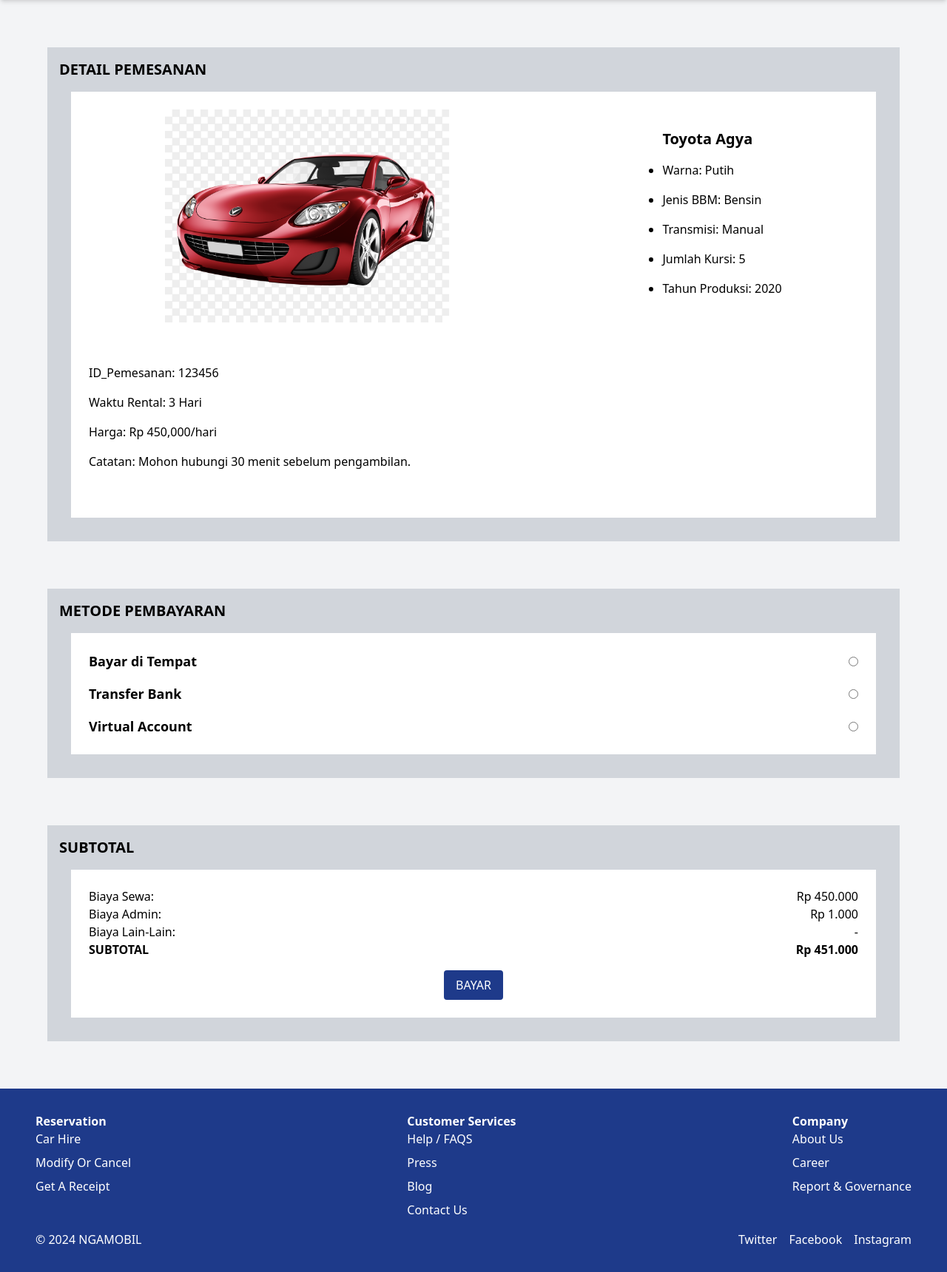
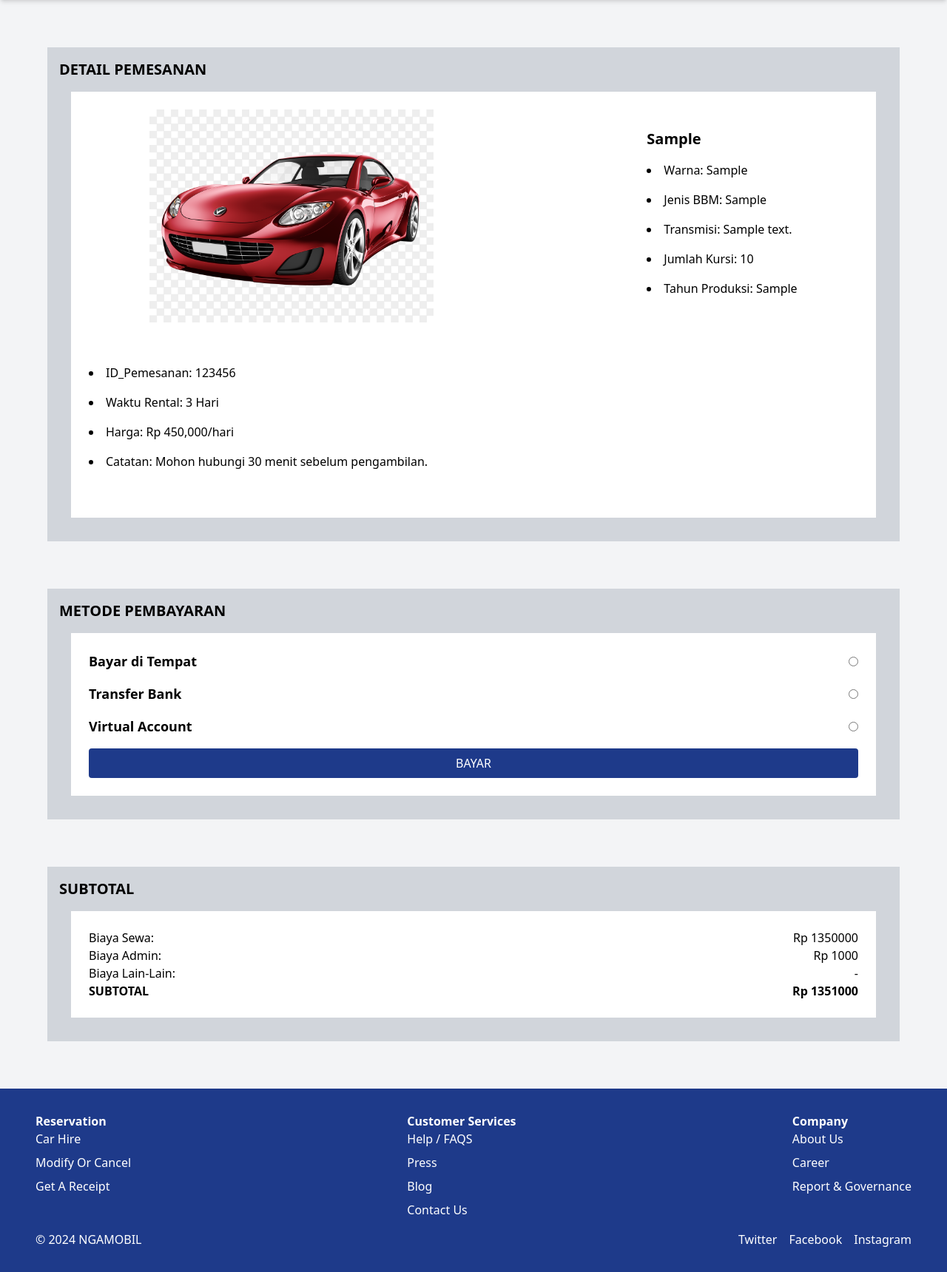
Before and after one commit to aidanismail/Ngamobil, a PHP site: page / in a window 1280 px wide. Shown: the part 72-1792 px from the top of the page at 74% size. Run offline with PHP 8.4, Linux system fonts and the light colour scheme; tables that the repository leaves empty or names only in its code hold one stand-in row (values such as "Sample post"); some libraries are stand-ins or nearby versions.

Commit message:
mau coba php in dulu, file HTML lu ada di WA dan

```diff
--- /dev/null
+++ b/database.php
@@ -0,0 +1,14 @@
+<?php
+$servername = "localhost";
+$username = "root";
+$password = "mysql";
+$dbname = "ngamobil";
+
+// Create connection
+$conn = new mysqli($servername, $username, $password, $dbname);
+
+// Check connection
+if ($conn->connect_error) {
+    die("Connection failed: " . $conn->connect_error);
+}
+?>
--- a/index.html
+++ b/index.php
@@ -3,14 +3,14 @@
 <head>
   <meta charset="UTF-8">
   <meta name="viewport" content="width=device-width, initial-scale=1.0">
-  <!-- Tailwind CSS -->
   <link rel="stylesheet" href="styles.css">
   <script src="https://cdn.tailwindcss.com"></script>
   <script src="./index.js"></script>
   <title>Ngamobil</title>
 </head>
 <body class="bg-gray-100">
-  <!-- Header / Nav -->
+  <?php include 'database.php'; ?>
+
   <header class="flex items-center justify-between p-1 bg-white shadow-md">
     <div class="flex items-center space-x-1">
       <img src="./src/logo-ngamobil.jpg" alt="logo-website" class="h-16 w-20">
@@ -30,34 +30,47 @@
       </div>
     </nav>
   </header>
-  <!--/Header / nav-->
-  <!--hamburger menu-->
   <div id="mobile-menu" class="menu-closed md:hidden">
     <a href="#" class="block px-4 py-2 text-gray-700">Home</a>
     <a href="#" class="block px-4 py-2 text-gray-700">Contact</a>
   </div>
-  <!--/hamburger menu-->
 
-  <!--detail pemesanan-->
   <div id="detail-pemesanan" class="m-16 bg-gray-300 p-4">
     <h1 class="text-xl font-bold mb-4">DETAIL PEMESANAN</h1>
     <div class="m-4 bg-white p-6">
       <div class="flex flex-col space-y-4">
-        <div class="flex flex-row justify-center mx-8 gap-72">
-          <img src="./src/contoh-mobil.png" alt="contoh-mobil" class="h-auto w-96">
-          <div class="flex flex-col justify-center ">
-            <h2 class="text-xl font-bold mb-2">Toyota Agya</h2>
-            <ul class="list-disc">
-              <li class="py-2">Warna: Putih</li>
-              <li class="py-2">Jenis BBM: Bensin</li>
-              <li class="py-2">Transmisi: Manual</li>
-              <li class="py-2">Jumlah Kursi: 5</li>
-              <li class="py-2">Tahun Produksi: 2020</li>
+        <div class="flex flex-col md:flex-row justify-center mx-8 gap-8 md:gap-72">
+          <?php
+          $sql = "SELECT * FROM kendaraan WHERE id_kendaraan = 1";
+          $result = $conn->query($sql);
+
+          if ($result && $result->num_rows > 0) {
+              $car = $result->fetch_assoc();
+          } else {
+              $car = [
+                  'jenis_mobil' => 'Unknown',
+                  'warna' => 'Unknown',
+                  'jenis_bbm' => 'Unknown',
+                  'transmisi' => 'Unknown',
+                  'jumlah_kursi' => 'Unknown',
+                  'tahun' => 'Unknown',
+              ];
+          }
+          ?>
+          <img src="./src/contoh-mobil.png" alt="contoh-mobil" class="w-full md:w-96 h-auto">
+          <div class="flex flex-col justify-center text-center md:text-left">
+            <h2 class="text-xl font-bold mb-2"><?php echo htmlspecialchars($car['jenis_mobil']); ?></h2>
+            <ul class="list-disc list-inside">
+              <li class="py-2">Warna: <?php echo htmlspecialchars($car['warna']); ?></li>
+              <li class="py-2">Jenis BBM: <?php echo htmlspecialchars($car['jenis_bbm']); ?></li>
+              <li class="py-2">Transmisi: <?php echo htmlspecialchars($car['transmisi']); ?></li>
+              <li class="py-2">Jumlah Kursi: <?php echo htmlspecialchars($car['jumlah_kursi']); ?></li>
+              <li class="py-2">Tahun Produksi: <?php echo htmlspecialchars($car['tahun']); ?></li>
             </ul>
           </div>
         </div>
         <div class="py-8">
-          <ul>
+          <ul class="list-disc list-inside">
             <li class="py-2">ID_Pemesanan: 123456</li>
             <li class="py-2">Waktu Rental: 3 Hari</li>
             <li class="py-2">Harga: Rp 450,000/hari</li>
@@ -67,37 +80,33 @@
       </div>
     </div>
   </div>
-  <!--/detail pemesanan-->
 
-  <!--metode pembayaran-->
   <div id="metode-pembayaran" class="m-16 bg-gray-300 p-4">
     <h1 class="text-xl font-bold mb-4">METODE PEMBAYARAN</h1>
     <div class="m-4 bg-white p-6">
-      <form class="flex flex-col space-y-4">
-        <!-- Bayar di Tempat -->
+      <form class="flex flex-col space-y-4" action="process_form.php" method="POST">
         <label class="flex items-center justify-between cursor-pointer">
           <span class="text-lg font-semibold">Bayar di Tempat</span>
-          <input type="radio" name="payment-method" value="bayar-di-tempat">
+          <input type="radio" name="payment_method" value="bayar-di-tempat" required>
           <img src="./src/checkmark.png" alt="checkmark" class="h-6 w-6 hidden">
         </label>
-        <!-- Transfer Bank -->
         <label class="flex items-center justify-between cursor-pointer">
           <span class="text-lg font-semibold">Transfer Bank</span>
-          <input type="radio" name="payment-method" value="transfer-bank">
+          <input type="radio" name="payment_method" value="transfer-bank" required>
           <img src="./src/checkmark.png" alt="checkmark" class="h-6 w-6 hidden">
         </label>
-        <!-- Virtual Account -->
         <label class="flex items-center justify-between cursor-pointer">
           <span class="text-lg font-semibold">Virtual Account</span>
-          <input type="radio" name="payment-method" value="virtual-account">
+          <input type="radio" name="payment_method" value="virtual-account" required>
           <img src="./src/checkmark.png" alt="checkmark" class="h-6 w-6 hidden">
         </label>
+        <input type="hidden" name="car_id" value="<?php echo htmlspecialchars($car['id_kendaraan']); ?>">
+        <input type="hidden" name="total_harga" value="1350000"> <!-- Example total price -->
+        <button type="submit" class="bg-blue-900 text-white px-4 py-2 rounded">BAYAR</button>
       </form>
     </div>
   </div>
-  <!--/metode pembayaran-->
 
-  <!--subtotal-->
   <div class="m-16 bg-gray-300 p-4">
     <h1 class="text-xl font-bold mb-4">SUBTOTAL</h1>
     <div class="m-4 bg-white p-6">
@@ -110,21 +119,16 @@
             <p class="font-bold">SUBTOTAL</p>
           </div>
           <div class="text-right">
-            <p>Rp 450.000</p>
-            <p>Rp 1.000</p>
+            <p>Rp 1350000</p>
+            <p>Rp 1000</p>
             <p>-</p>
-            <p class="font-bold">Rp 451.000</p>
+            <p class="font-bold">Rp 1351000</p>
           </div>
-        </div>
-        <div class="flex justify-center">
-          <button class="bg-blue-900 text-white px-4 py-2 rounded">BAYAR</button>
         </div>
       </div>
     </div>
   </div>
-  <!--/subtotal-->
 
-  <!--footer-->
   <footer class="bg-blue-900 text-white p-8 mt-8">
     <div class="container mx-auto px-4">
       <div class="flex justify-between">
@@ -164,10 +168,7 @@
       </div>
     </div>
   </footer>
-  <!--/footer-->
 
-  <!--script-->
-  <script src="./index.js"></script>
-  <!--/script-->
+  <?php $conn->close(); ?>
 </body>
 </html>
```
Also changed, not shown: process_form.php (added, +20 -0 lines).
